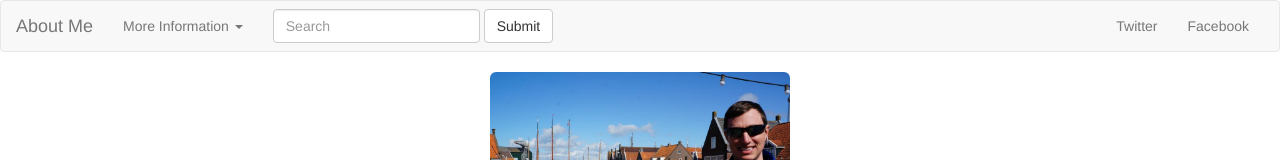
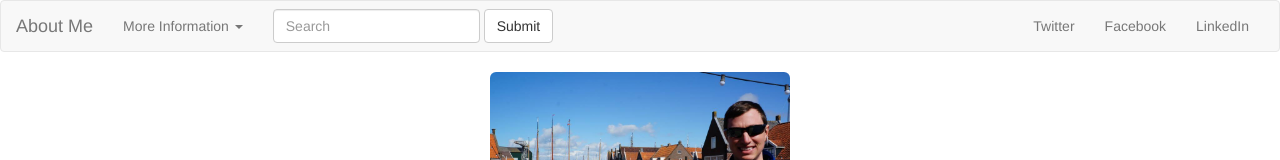
Before and after one commit to trickyseven/HW2, a plain HTML site: page travel.html in a window 1280 px wide. Shown: the top 160 px of the page. Drawn offline with nearby package versions, Linux system fonts and the light colour scheme.

Commit message:
Edits4
More edits, added LinkedIn

```diff
--- a/travel.html
+++ b/travel.html
@@ -56,6 +56,7 @@
       <ul class="nav navbar-nav navbar-right">
         <li><a href="http://twitter.com/hogan_brett">Twitter</a></li>
         <li><a href="http://facebook.com/brett.hogan3">Facebook</a></li>
+        <li><a href="https://www.linkedin.com/in/brett-hogan-bb9a8339">LinkedIn</a></li>
         <!-- <li class="dropdown">
           <a href="#" class="dropdown-toggle" data-toggle="dropdown" role="button" aria-haspopup="true" aria-expanded="false">Dropdown <span class="caret"></span></a>
           <ul class="dropdown-menu">
```
